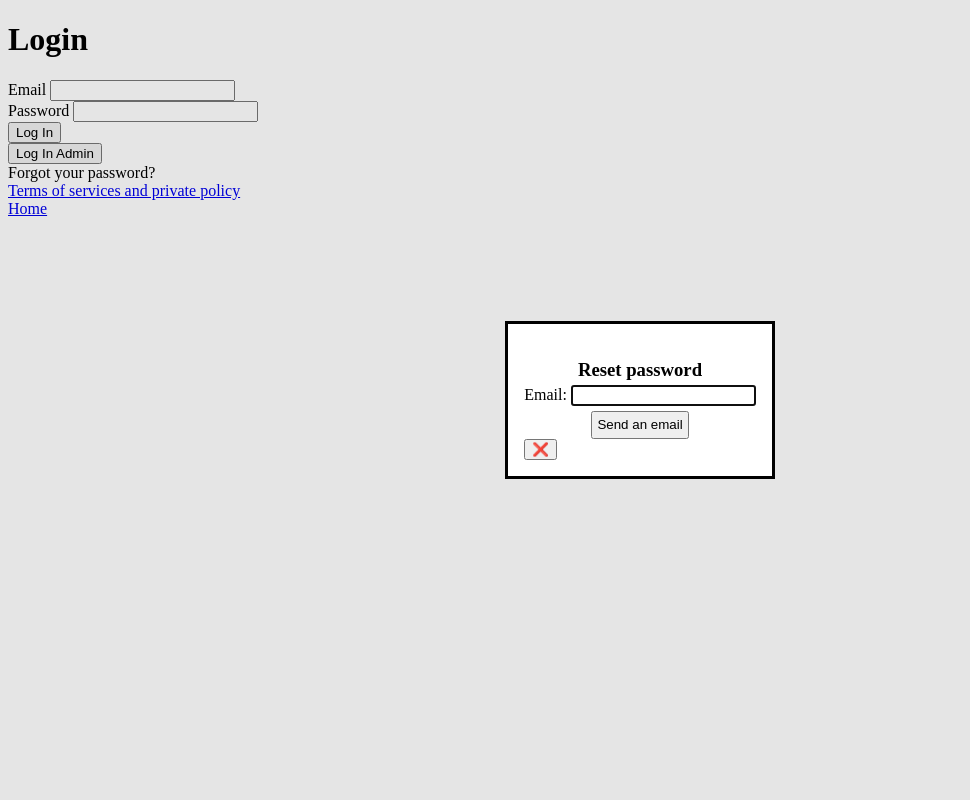
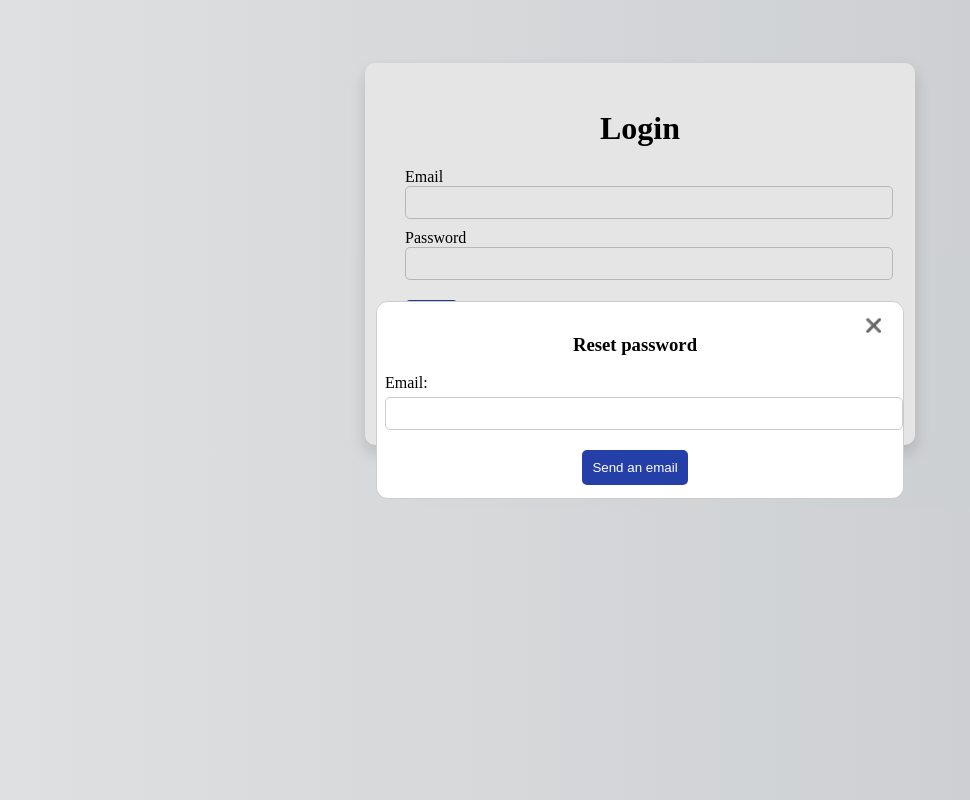
Before and after one commit to LexiaDorset/oop-moodle-like, a website built with webpack: page dist/login.html in a window 1280 px wide. Both pictures are taken after a click on the link "Forgot your password?". Shown: the whole page, without its empty margins (0-970 px from the left). Built offline with nearby package versions, Linux system fonts and the light colour scheme; some packages are replaced by stand-ins of ours.

Commit message:
login page css start

```diff
--- /dev/null
+++ b/assets/css/login.css
@@ -0,0 +1,90 @@
+.login-box {
+    background-color: white;
+    max-width: 500px;
+    margin: auto;
+    padding: 2%;
+    border-radius: 10px;
+    margin-top: 5%;
+    box-shadow: 0 .5rem 1rem rgba(0, 0, 0, .15);
+}
+
+input {
+    width: 100%;
+    padding: 8px;
+    margin-bottom: 10px;
+    border-radius: 5px;
+    border: 1px solid #ccc;
+    outline: none;
+    padding: 8px;
+}
+
+.main-title {
+    text-align: center;
+}
+
+button:not(.x) {
+    justify-items: center;
+    margin-top: 2%;
+    padding: 10px;
+    cursor: pointer;
+    background-color: #253fa9;
+    color: white;
+    border: none;
+    border-radius: 5px;
+    transition: background-color 0.3s;
+}
+
+button:hover:not(.x) {
+    background-color: #334e77;
+}
+
+
+dialog {
+    .x {
+        filter: grayscale(1);
+        border: none;
+        background: none;
+        position: absolute;
+        top: 15px;
+        right: 10px;
+        transition: ease filter, transform 0.3s;
+        cursor: pointer;
+        transform-origin: center;
+    }
+}
+
+dialog {
+    padding: 1%;
+    margin: auto;
+    min-width: 500px;
+    max-width: 500px;
+    border-radius: 12px;
+    border: 1px solid #ccc;
+}
+
+dialog {
+    .x {
+        &:hover {
+            filter: grayscale(0);
+            transform: scale(1.1);
+        }
+    }
+}
+
+body {
+    background-image: linear-gradient(to right, #f8f9fa 0%, #dee2e6 100%);
+}
+
+.login-inside {
+    padding: 0% 3% 1% 3%;
+}
+
+a {
+    display: flex;
+}
+
+dialog label {
+    display: block;
+    margin-bottom: 5px;
+    display: flex;
+}
```
Also changed, not shown: dist/login.html.
